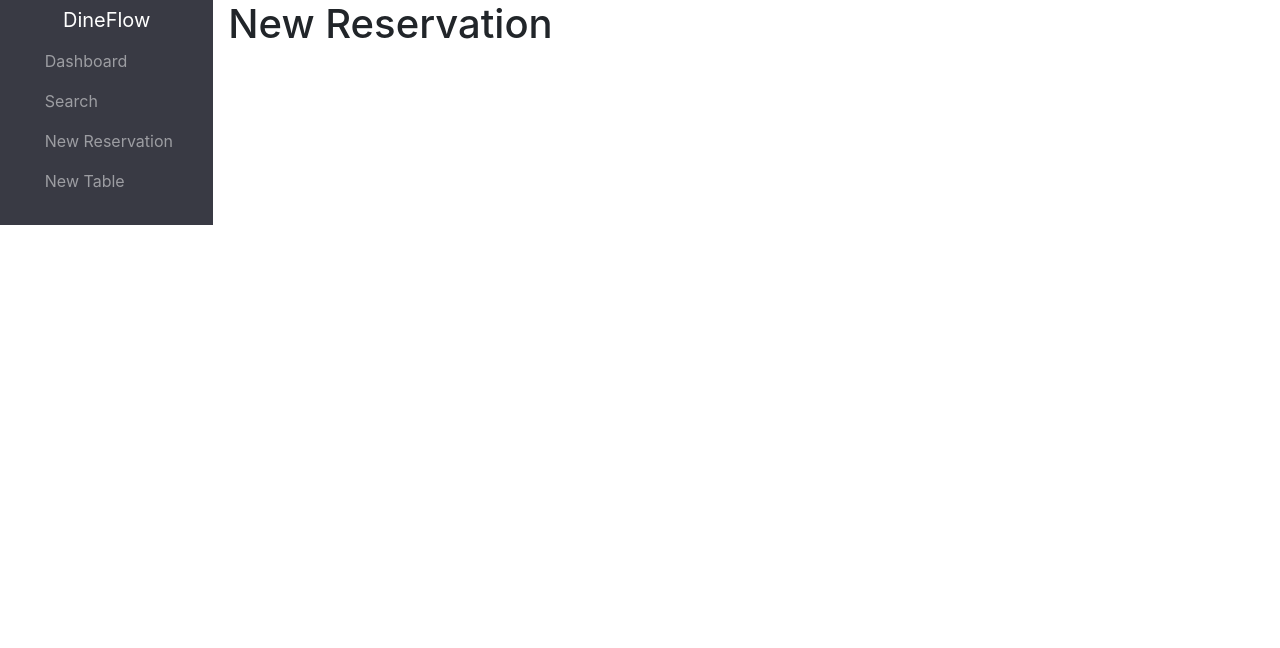
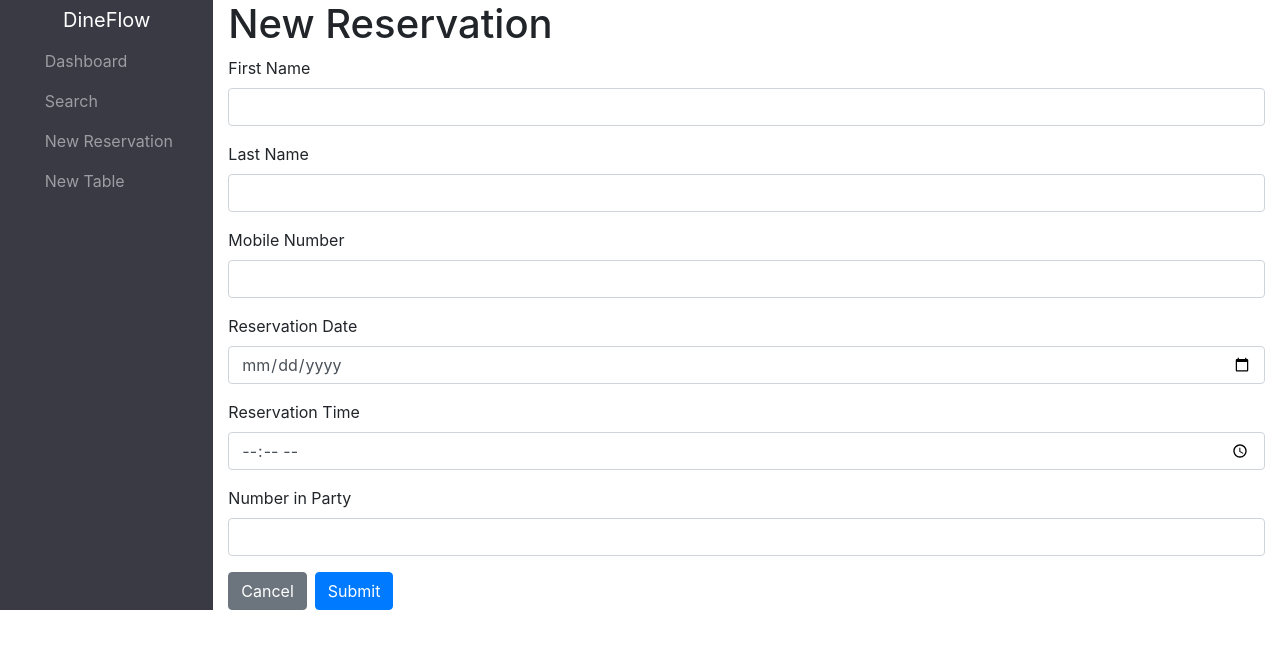
Before and after one commit to cannonspears/dineflow, a React (Create React App) app in the folder front-end/: page /reservations/new in a window 1280 px wide. Shown: the top 648 px of the page. Built offline with nearby package versions, Linux system fonts and the light colour scheme; no server answers; a web font is replaced by a local one.

Commit message:
Created form and implemented new reservation page

```diff
--- a/front-end/src/layout/NewReservation.js
+++ b/front-end/src/layout/NewReservation.js
@@ -1,9 +1,41 @@
 import React, { useEffect, useState } from "react";
+import { useHistory } from "react-router-dom";
+
+import ReservationForm from "./ReservationForm";
 
 function NewReservation() {
+  const initialFormData = {
+    first_name: "",
+    last_name: "",
+    mobile_number: "",
+    reservation_date: "",
+    reservation_time: "",
+    people: "",
+  };
+
+  const history = useHistory();
+  const [formData, setFormData] = useState({ ...initialFormData });
+
+  const handleChange = (event) => {
+    setFormData({
+      ...formData,
+      [event.target.name]: event.target.value,
+    });
+  };
+
+  const handleSubmit = (event) => {
+    event.preventDefault();
+  };
+
   return (
     <main>
       <h1>New Reservation</h1>
+      <ReservationForm
+        handleChange={handleChange}
+        handleSubmit={handleSubmit}
+        formData={formData}
+        path={"/"}
+      />
     </main>
   );
 }
--- /dev/null
+++ b/front-end/src/layout/ReservationForm.js
@@ -0,0 +1,84 @@
+import React, { useEffect, useState } from "react";
+import { Link } from "react-router-dom";
+
+function ReservationForm({ handleChange, handleSubmit, formData, path }) {
+  return (
+    <form onSubmit={handleSubmit}>
+      <div className="form-group">
+        <label htmlFor="first_name">First Name</label>
+        <input
+          type="text"
+          className="form-control"
+          id="first_name"
+          name="first_name"
+          onChange={handleChange}
+          value={formData.first_name}
+        />
+      </div>
+      <div className="form-group">
+        <label htmlFor="last_name">Last Name</label>
+        <input
+          type="text"
+          className="form-control"
+          id="last_name"
+          name="last_name"
+          onChange={handleChange}
+          value={formData.last_name}
+        />
+      </div>
+      <div className="form-group">
+        <label htmlFor="mobile_number">Mobile Number</label>
+        <input
+          type="text"
+          className="form-control"
+          id="mobile_number"
+          name="mobile_number"
+          onChange={handleChange}
+          value={formData.mobile_number}
+        />
+      </div>
+      <div className="form-group">
+        <label htmlFor="reservation_date">Reservation Date</label>
+        <input
+          type="date"
+          className="form-control"
+          id="reservation_date"
+          name="reservation_date"
+          onChange={handleChange}
+          value={formData.reservation_date}
+        />
+      </div>
+      <div className="form-group">
+        <label htmlFor="reservation_time">Reservation Time</label>
+        <input
+          type="time"
+          className="form-control"
+          id="reservation_time"
+          name="reservation_time"
+          onChange={handleChange}
+          value={formData.reservation_time}
+        />
+      </div>
+      <div className="form-group">
+        <label htmlFor="people">Number in Party</label>
+        <input
+          type="number"
+          className="form-control"
+          id="people"
+          name="people"
+          onChange={handleChange}
+          value={formData.people}
+        />
+      </div>
+
+      <Link to={path} type="button" className="btn btn-secondary mr-2" role="button">
+        Cancel
+      </Link>
+      <button type="submit" className="btn btn-primary">
+        Submit
+      </button>
+    </form>
+  );
+}
+
+export default ReservationForm;
```
